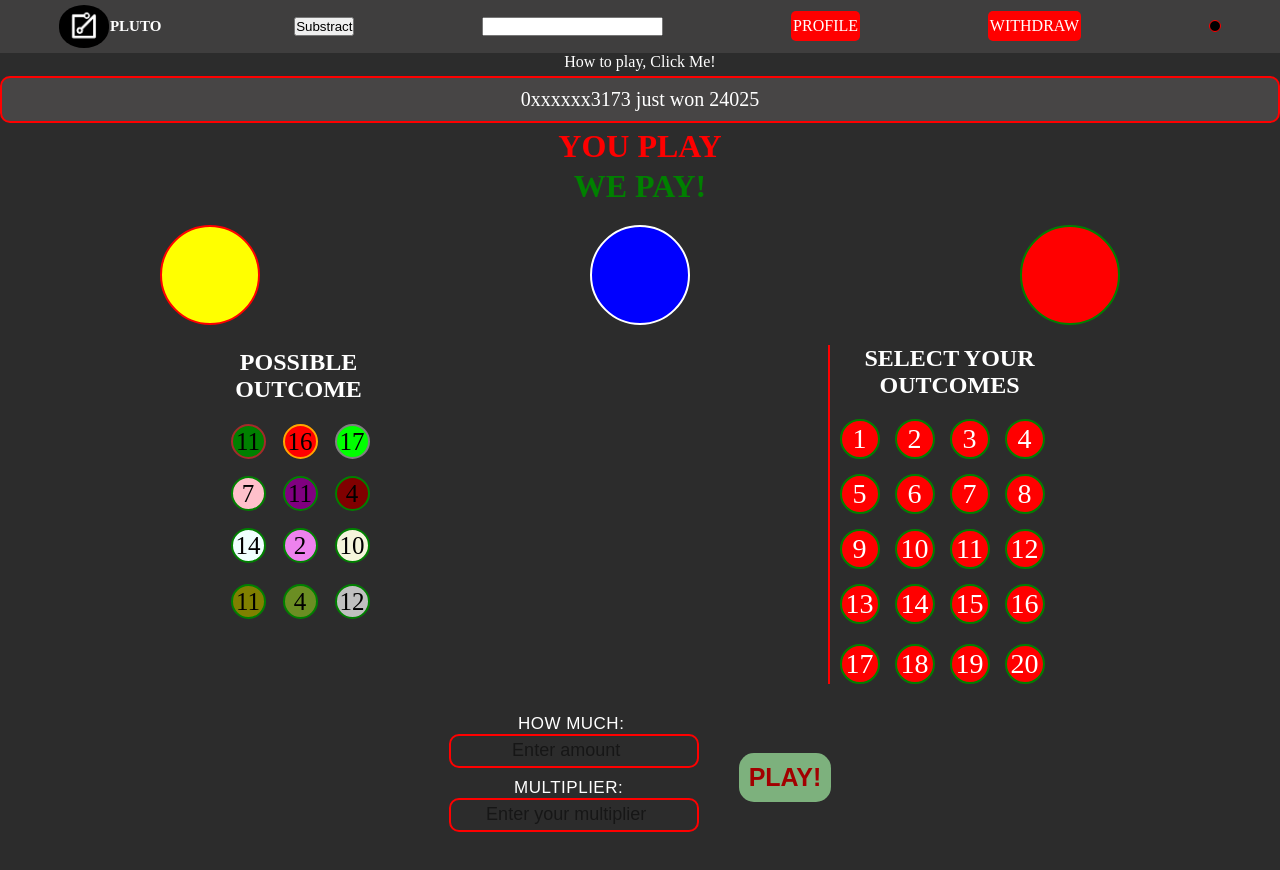
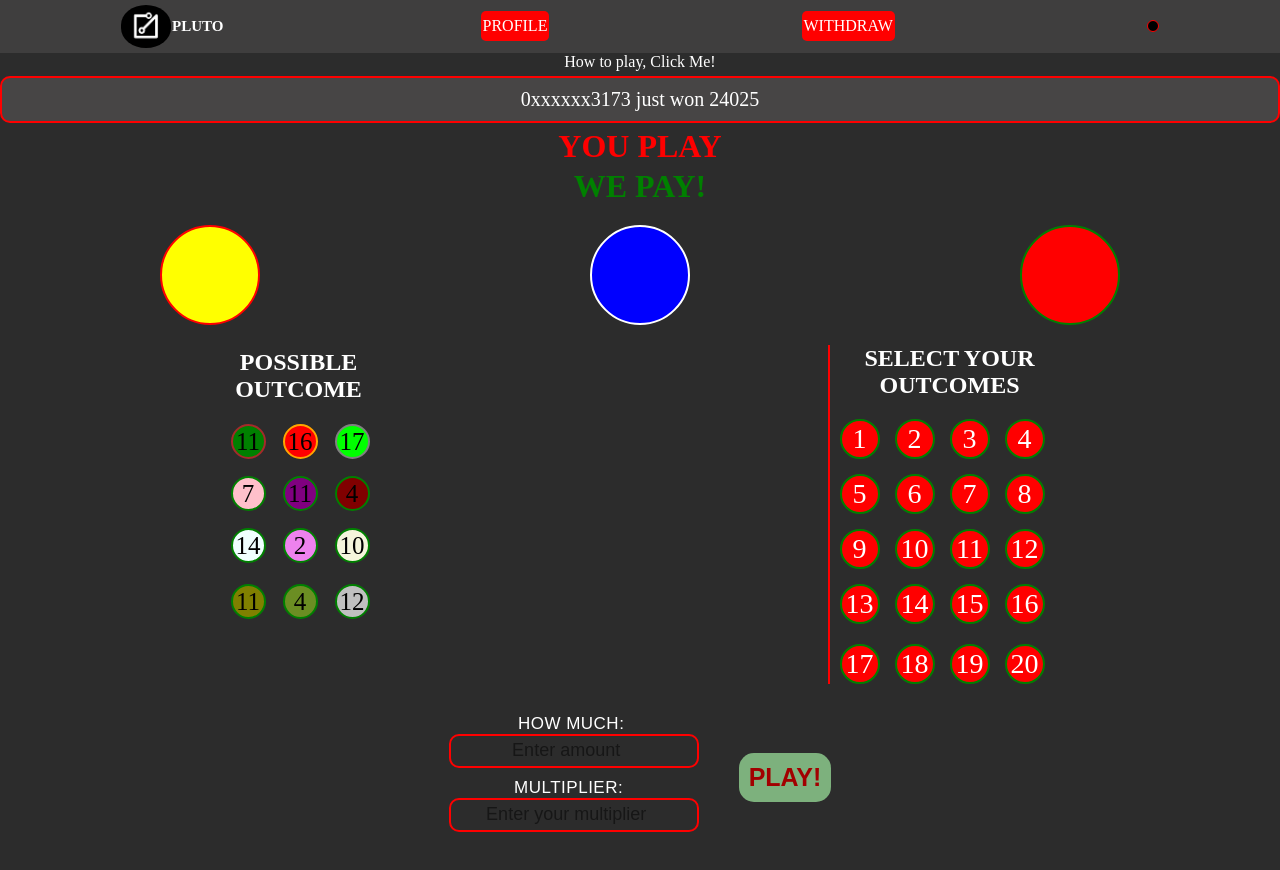
Before and after one commit to Dev-180Memes/Game, a React (Vite) app in the folder vite-project/: page / in a window 1280 px wide. Shown: the top 870 px of the page. Built offline with nearby package versions, Linux system fonts and the light colour scheme; no server answers; the database is empty; a web font is replaced by a local one.

Commit message:
further development

```diff
--- a/vite-project/src/components/js/Navbar.tsx
+++ b/vite-project/src/components/js/Navbar.tsx
@@ -15,9 +15,6 @@ const Navbar = () => {
   const [ amountToSubtract, setAmountToSubtract ] = useState(100)
   const depositCollectionRef = collection(db, "users")
 
-  function subtractAmount() {
-    setUsers( users.balance - amountToSubtract )
-  }
 
   // from Chat /////////////////////////////
 
@@ -108,8 +105,8 @@ const Navbar = () => {
           </div>
         </Link>
 
-        <button onClick={subtractAmount}>Substract</button>
-        <input type="text" onChange={(e) => setAmountToSubtract(e.target.value)} />
+        {/* <button onClick={subtractAmount}>Substract</button>
+        <input type="text" onChange={(e) => setAmountToSubtract(e.target.value)} /> */}
 
         <div className="profile">
           <p><Link to="../profile">PROFILE</Link></p>
```
